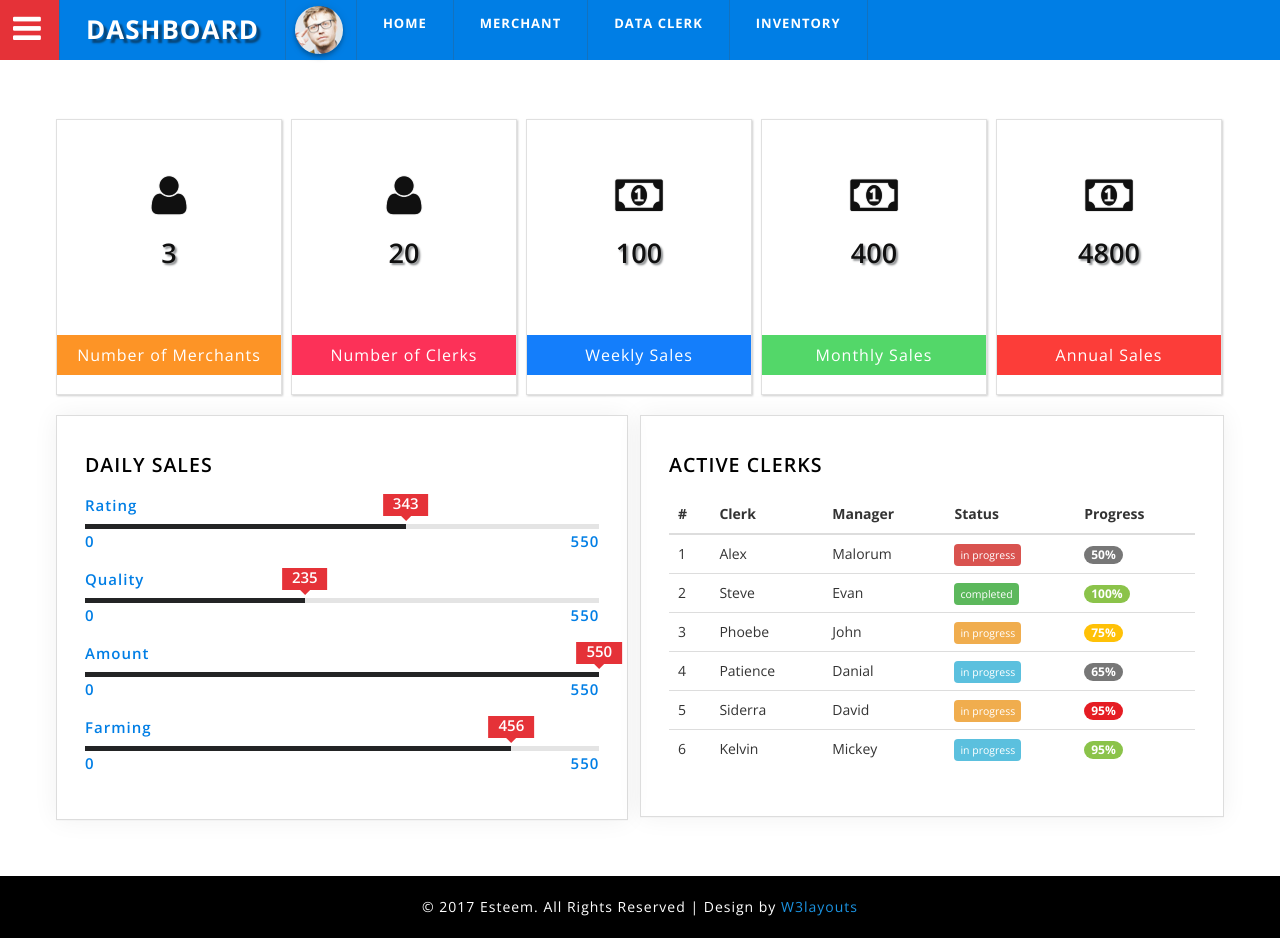
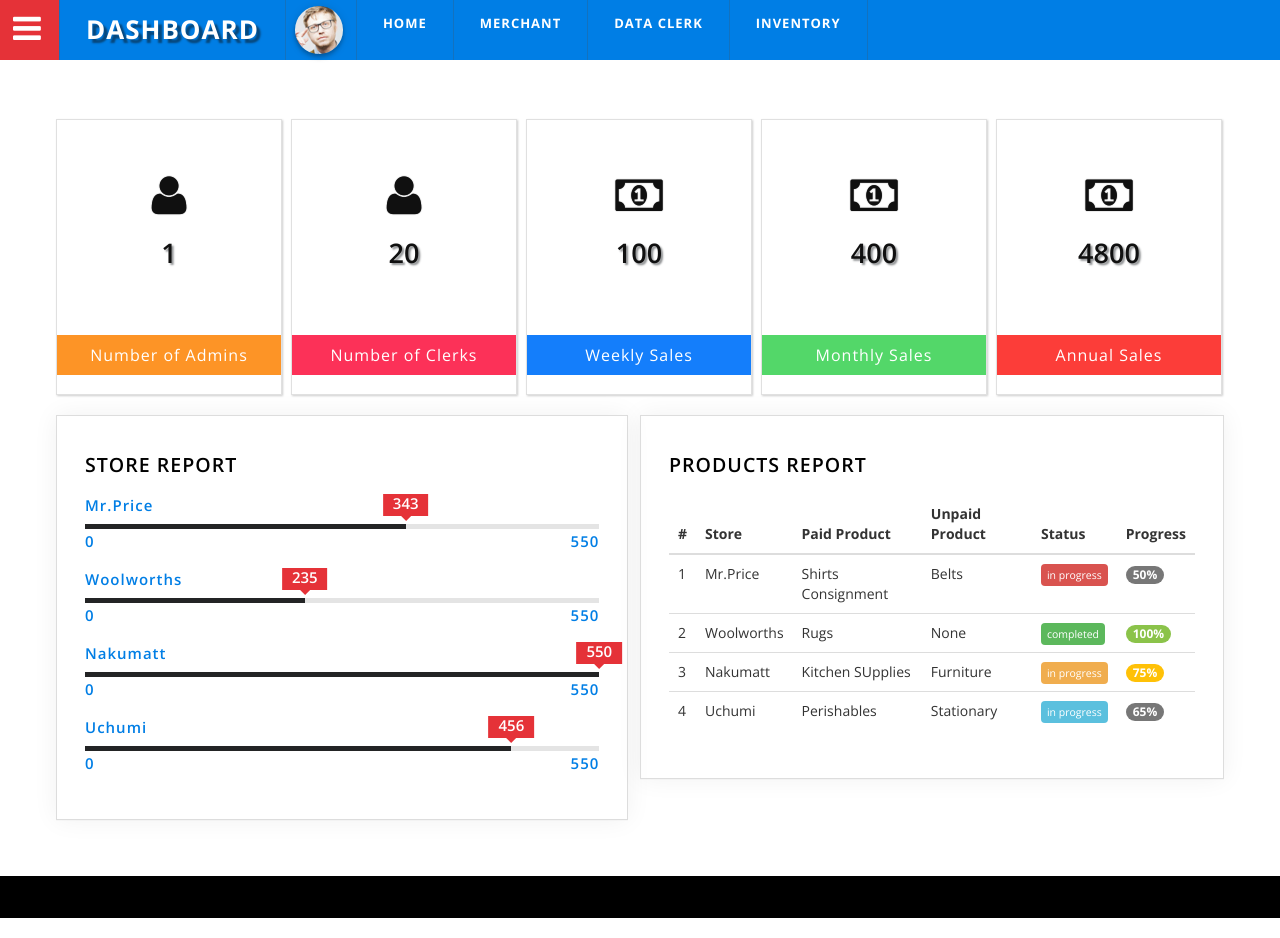
Before and after one commit to CindyKatoni/LocalShop, a Flask app: page /dashboard in a window 1280 px wide. Run offline with Flask 2, Linux system fonts and the light colour scheme; some libraries are stand-ins or nearby versions.

Commit message:
Renamed dashboard to merchantdashboard

```diff
--- a/app/home/views.py
+++ b/app/home/views.py
@@ -13,8 +13,8 @@ def landingpage():
 
 @home.route('/dashboard')
 # @login_required #add later
-def dashboardpage():
+def merchantdashboardpage():
     """
     Render the dashboard page template on the /dashboard route
     """
-    return render_template('home/dashboard.html', title="Welcome to the dashboard")
+    return render_template('home/merchantdashboard.html', title="Welcome Merchant")
--- a/app/templates/base.html
+++ b/app/templates/base.html
@@ -1,7 +1,7 @@
 <!DOCTYPE html>
 <html lang="en">
 <head>
-<title>Landing Landing Page Category Flat Bootstrap Responsive Website Template | Home :: w3layouts</title>
+<title>LocalShop</title>
 <!-- for-mobile-apps -->
 <meta name="viewport" content="width=device-width, initial-scale=1">
 <meta http-equiv="Content-Type" content="text/html; charset=utf-8" />
--- a/app/templates/home/index.html
+++ b/app/templates/home/index.html
@@ -35,7 +35,7 @@
           </li>
           <li>
             <button type="button" class="btn w3ls-btn" data-toggle="modal" aria-pressed="false" data-target="#exampleModalCenter2">
-              <a href="{{ url_for('home.dashboardpage') }}" class="scroll">Dashboard</a>
+              <a href="{{ url_for('home.merchantdashboardpage') }}" class="scroll">Dashboard</a>
             </button>
           </li>
         </ul>
--- a/app/templates/home/dashboard.html
+++ b/app/templates/home/merchantdashboard.html
@@ -2,7 +2,7 @@
 <!DOCTYPE html>
 <html lang="zxx">
 <head>
-<title>Admin Dashboard</title>
+<title>{{ title }}</title>
 <!-- custom-theme -->
 <meta name="viewport" content="width=device-width, initial-scale=1">
 <meta http-equiv="Content-Type" content="text/html; charset=utf-8" />
@@ -85,7 +85,7 @@
 					</nav>
 				</li>
 				<!-- //nav_agile_w3l -->
-				<li class="second logo"><h1><a href="main-page.html"><i class="fa fa-graduation-cap" aria-hidden="true"></i>Dashboard </a></h1></li>
+				<li class="second logo"><h1><a href="{{url_for('home.landingpage')}}"><i class="fa fa-graduation-cap" aria-hidden="true"></i>Dashboard </a></h1></li>
 					<li class="second admin-pic">
 				       <ul class="top_dp_agile">
 									<li class="dropdown profile_details_drop">
@@ -135,8 +135,8 @@
 
 											<i class="fa fa-user" aria-hidden="true"></i>
 											<div class="ca-content">
-												<h4 class="ca-main">3</h4>
-												<h3 class="ca-sub">Number of Merchants</h3>
+												<h4 class="ca-main">1</h4>
+												<h3 class="ca-sub">Number of Admins</h3>
 											</div>
 										</a>
 									</li>
@@ -188,24 +188,25 @@
 
 
 								 <div class="col-md-6 bars_agileits agile_info_shadow">
-								   <h3 class="w3_inner_tittle two">Daily Sales</h3>
+								   <h3 class="w3_inner_tittle two">Store Report</h3>
 										<div class='bar_group'>
-												<div class='bar_group__bar thin' label='Rating' show_values='true' tooltip='true' value='343'></div>
-												<div class='bar_group__bar thin' label='Quality' show_values='true' tooltip='true' value='235'></div>
-												<div class='bar_group__bar thin' label='Amount' show_values='true' tooltip='true' value='550'></div>
-												<div class='bar_group__bar thin' label='Farming' show_values='true' tooltip='true' value='456'></div>
+												<div class='bar_group__bar thin' label='Mr.Price' show_values='true' tooltip='true' value='343'></div>
+												<div class='bar_group__bar thin' label='Woolworths' show_values='true' tooltip='true' value='235'></div>
+												<div class='bar_group__bar thin' label='Nakumatt' show_values='true' tooltip='true' value='550'></div>
+												<div class='bar_group__bar thin' label='Uchumi' show_values='true' tooltip='true' value='456'></div>
 										</div>
 								</div>
 								<div class="col-md-6 fallowers_agile agile_info_shadow">
-									<h3 class="w3_inner_tittle two">Active Clerks</h3>
+									<h3 class="w3_inner_tittle two">Products  Report</h3>
 												<div class="work-progres">
 													<div class="table-responsive">
 														<table class="table table-hover">
 														  <thead>
 															<tr>
 															  <th>#</th>
-															  <th>Clerk</th>
-															  <th>Manager</th>
+															  <th>Store</th>
+															  <th>Paid Product</th>
+															  <th>Unpaid Product</th>
 
 															  <th>Status</th>
 															  <th>Progress</th>
@@ -214,52 +215,41 @@
 													  <tbody>
 														<tr>
 														  <td>1</td>
-														  <td>Alex</td>
-														  <td>Malorum</td>
+														  <td>Mr.Price</td>
+														  <td>Shirts Consignment</td>
+														  <td>Belts</td>
 
 														  <td><span class="label label-danger">in progress</span></td>
 														  <td><span class="badge badge-info">50%</span></td>
 													  </tr>
 													  <tr>
 														  <td>2</td>
-														  <td>Steve</td>
-														  <td>Evan</td>
+														  <td>Woolworths</td>
+														  <td>Rugs</td>
+														  <td>None</td>
 
 														  <td><span class="label label-success">completed</span></td>
 														  <td><span class="badge badge-success">100%</span></td>
 													  </tr>
 													  <tr>
 														  <td>3</td>
-														  <td>Phoebe</td>
-														  <td>John</td>
+														  <td>Nakumatt</td>
+														  <td>Kitchen SUpplies</td>
+														  <td>Furniture</td>
 
 														  <td><span class="label label-warning">in progress</span></td>
 														  <td><span class="badge badge-warning">75%</span></td>
 													  </tr>
 													  <tr>
 														  <td>4</td>
-														  <td>Patience</td>
-														  <td>Danial</td>
+														  <td>Uchumi</td>
+														  <td>Perishables</td>
+														  <td>Stationary</td>
 
 														  <td><span class="label label-info">in progress</span></td>
 														  <td><span class="badge badge-info">65%</span></td>
 													  </tr>
-													  <tr>
-														  <td>5</td>
-														  <td>Siderra</td>
-														  <td>David</td>
 
-														  <td><span class="label label-warning">in progress</span></td>
-														  <td><span class="badge badge-danger">95%</span></td>
-													  </tr>
-													  <tr>
-														  <td>6</td>
-														  <td>Kelvin</td>
-														  <td>Mickey</td>
-
-														  <td><span class="label label-info">in progress</span></td>
-														  <td><span class="badge badge-success">95%</span></td>
-													  </tr>
 												  </tbody>
 											  </table>
 											</div>
@@ -281,7 +271,7 @@
 <!-- banner -->
 <!--copy rights start here-->
 <div class="copyrights">
-	 <p>© 2017 Esteem. All Rights Reserved | Design by  <a href="http://w3layouts.com/" target="_blank">W3layouts</a> </p>
+	 <!-- <p>© 2020. All Rights Reserved | Design by  <a href="http://w3layouts.com/" target="_blank">W3layouts</a> </p> -->
 </div>
 <!--copy rights end here-->
 <!-- js -->
```
